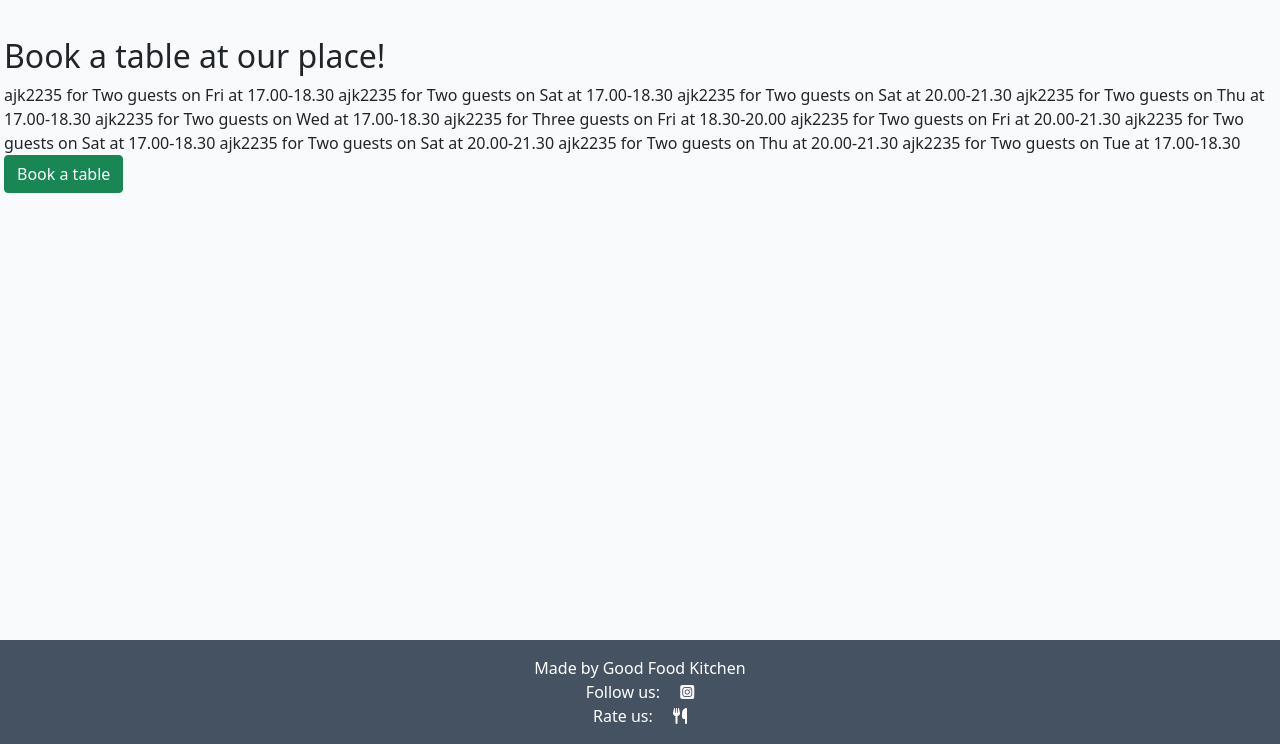
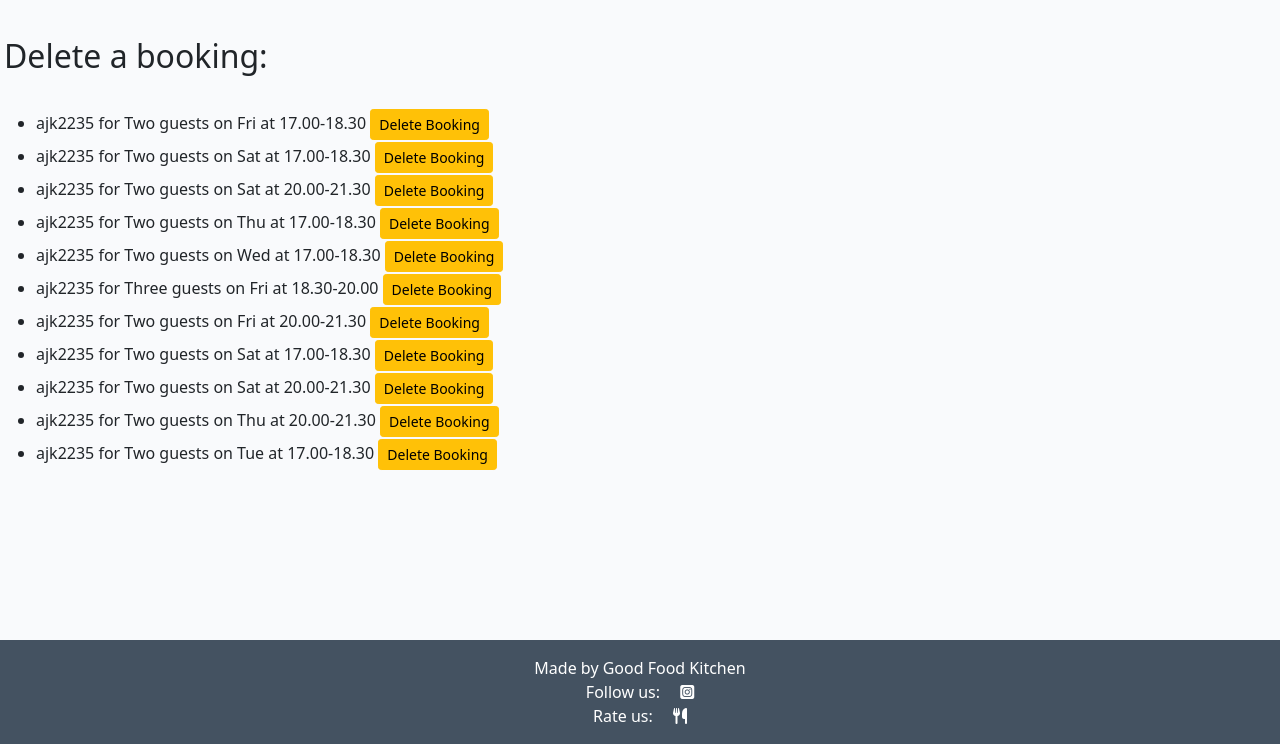
Before and after one commit to AnneKammenhed/really-good-food, a Django app: page /get_booking in a window 1280 px wide. Shown: the part 56-800 px from the top of the page. Run offline with Django 3.2, Linux system fonts and the light colour scheme; a user stored in the database is signed in; data comes from the database, SQL or seed files in the repository; both versions use the stored data as it was after the commit; some libraries are stand-ins or nearby versions.

Commit message:
functioning list of objects registered by user

```diff
--- a/booktable/urls.py
+++ b/booktable/urls.py
@@ -6,5 +6,4 @@ urlpatterns = [
     path('menu', views.menu, name="menu"),
     path('bookings', views.add_booking, name='bookings'),
     path('get_booking', views.get_booking, name='get_booking'),
-    path('delete_booking', views.delete_booking, name='delete_booking'),
 ]
--- a/booktable/views.py
+++ b/booktable/views.py
@@ -11,6 +11,7 @@ from .forms import BookingForm
 
 # from django.urls import reverse
 # from django.views.generic.edit import FormView
+
 
 # function to add valid bookings to the database
 def add_booking(request):
@@ -27,18 +28,20 @@ def add_booking(request):
 
     return render(request, 'bookings.html', {'form': booking_form, 'submitted': submitted})
 
+
 # functions to show and delete own booking
 def get_booking(request):
     booking_list = Booking.objects.filter(guest=request.user)
 
-    return render(request, 'bookings.html', {'booking_list': booking_list})
+    return render(request, 'delete_booking.html', {'booking_list': booking_list})
+
 
 def delete_booking(request, booking_id):
     booking = Booking.objects.get(pk=booking_id)
     if request.user.is_user:
         booking.delete()
+        return redirect('booking_list')
 
-    return render(request, 'booking_list')
 
 def home(request):
     return render(request, 'index.html')
--- a/templates/bookings.html
+++ b/templates/bookings.html
@@ -8,17 +8,13 @@
             <div class="cover-text">
                 <h2>Book a table at our place!</h2>
 
-                {% for booking in booking_list %}
-                    {{ booking }}
-                {% endfor %}
-
                 {% if user.is_authenticated %}
                 <br/>
                     {% if submitted %}
                         <p>Thank you for Your reservation ! Have a look at <a href="{% url 'menu' %}">Our menu!</a></p>
                         <br/>
                         <br/>
-                        <p>Would you like to <a href="{% url 'delete_booking' %}">delete</a> your booking? </p>
+                        <p>Would you like to <a href="{% url 'get_booking' %}">delete</a> your booking? </p>
 
                     {% else %}
                 <form id="booking_form" action="" method=POST>
--- a/templates/delete_booking.html
+++ b/templates/delete_booking.html
@@ -6,13 +6,14 @@
     <div class="row">
         <div class="card-body">
             <div class="cover-text">
-                <h2>Delete a reservation:</h2>
+                <h2>Delete a booking:</h2>
                 {% if user.is_authenticated %}
                 <br/>
 
                 <ul>
                     {% for booking in booking_list %}
-                        <a href="{% url 'delete_booking' booking.id %}" class="btn btn-warning btn-sm">Delete Booking</a>
+                        <li class="delete-items">{{ booking }}
+                        <a href="#" class="btn btn-warning btn-sm">Delete Booking</a></li>
                     {% endfor %}
                 </ul>
 
```
Also changed, not shown: db.sqlite3.
